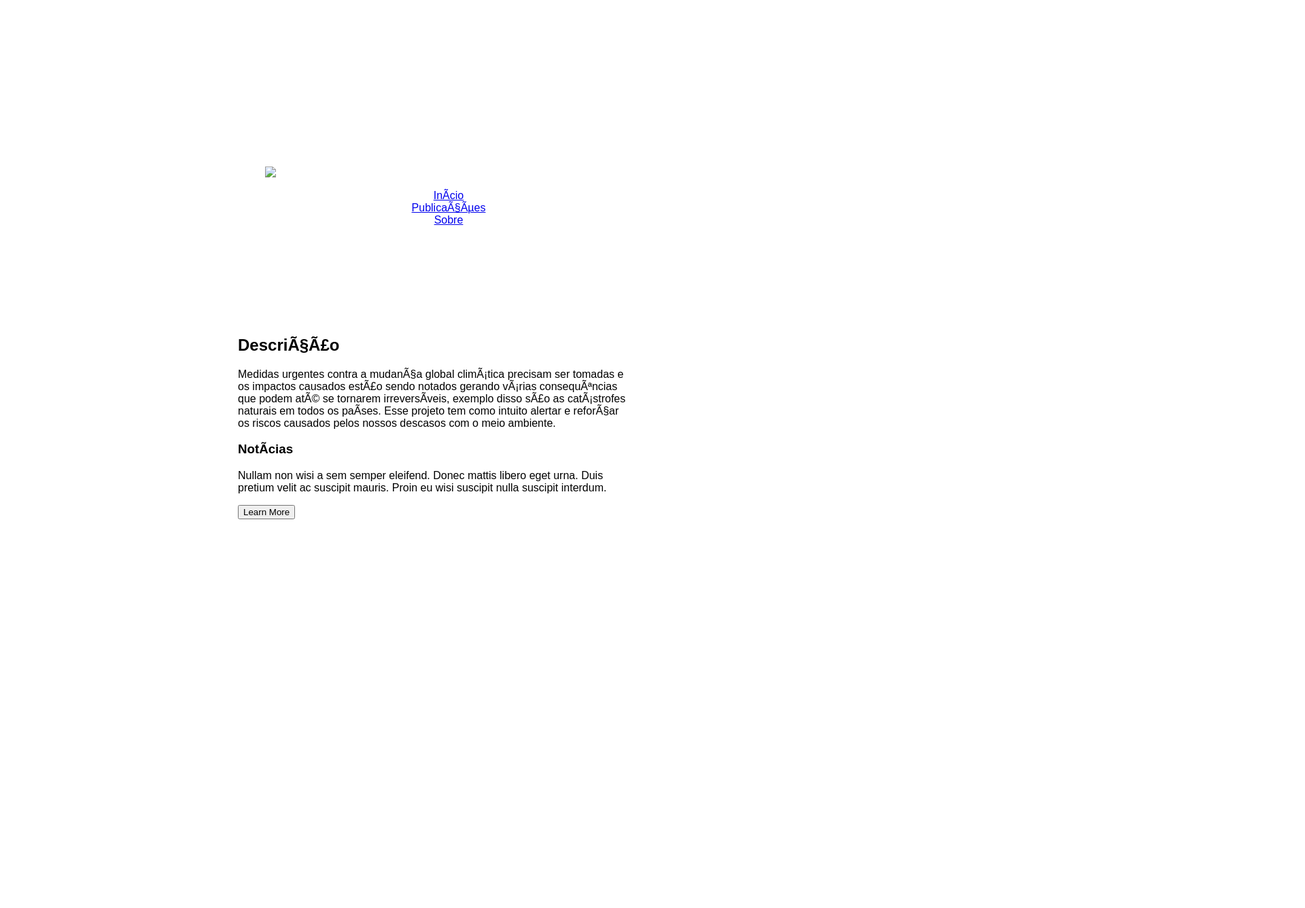
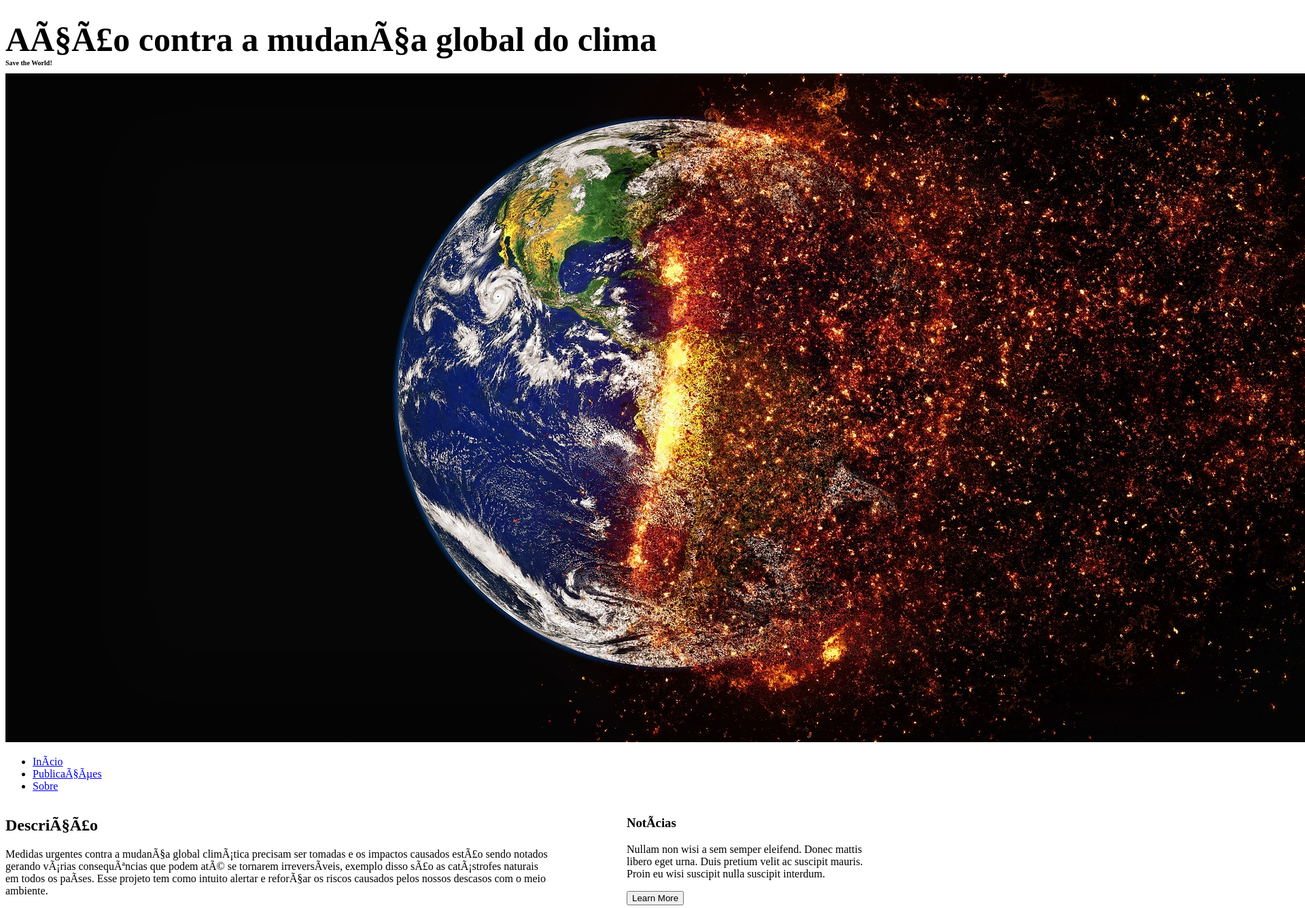
Before and after one commit to rafaelamuniz/rafaelamuniz.github.io, a plain HTML site: page index.html in a window 1280 px wide. Shown: the part 5-1341 px from the top of the page at 68% size, 1920 px wide, since content can reach past the window. Before the commit the page ends 800 px from the top, so only its background shows below. Drawn offline with Linux system fonts and the light colour scheme; files that its build step writes are made by us from their sources.

Commit message:
Update index.html

```diff
--- a/index.html
+++ b/index.html
@@ -1,33 +1,37 @@
 <!DOCTYPE html>
 <html lang="pt-br">
-<head>
+<head id="test">
 	<meta charset="uft-8">
 	<title>Mudança Climática</title>
-	<link rel="stylesheet" type="text/css" href="./css/estilo.css">
+	<link rel="stylesheet" type="text/css" href="estilo_projeto.css"/>
 </head>
 <body>
-	<header>
-		<h1>Ação contra a mudança global do clima</h1>
-		<img src="download/climate-change-2254711_1920.jpg" alt="Imagem de metade da terra normal e a outra metade se desfazendo">
+	<header class="inicio">
+		<h1 id="title">Ação contra a mudança global do clima</h1>
+		<h3 id="subtitle">Save the World!</h3>
+		<img src="climate-change-2254711_1920.jpg" alt="Imagem de metade da terra normal e a outra metade se desfazendo"
+		>
 		<nav>
-			<ul>
+			<ul class="ul">
 				<li><a href="#">Início</a></li>
 				<li><a href="#">Publicações</a></li>
 				<li><a href="#">Sobre</a></li>
 			</ul>
 		</nav>
 	</header>
-	<article>
-		<h2>Descrição</h2>
-		<p>Medidas urgentes contra a mudança global climática precisam ser tomadas e os impactos causados estão sendo notados gerando várias consequências que podem até se tornarem irreversíveis, exemplo disso são as catástrofes naturais em todos os países. Esse projeto tem como intuito alertar e reforçar os riscos causados pelos nossos descasos com o meio ambiente.</p>
-	</article>
-	<article>
+	<div class = "left">
+		<section>
+			<h2>Descrição</h2>
+			<p>Medidas urgentes contra a mudança global climática precisam ser tomadas e os impactos causados estão sendo notados gerando várias consequências que podem até se tornarem irreversíveis, exemplo disso são as catástrofes naturais em todos os países. Esse projeto tem como intuito alertar e reforçar os riscos causados pelos nossos descasos com o meio ambiente.</p>
+		</section>
+	</div>
+	<div class = "right">
 		<section>
 			<h3>Notícias</h3>
 			<p>Nullam non wisi a sem semper eleifend. Donec mattis libero eget urna. Duis pretium velit ac suscipit mauris. Proin eu wisi suscipit nulla suscipit interdum.
 			</p>
 			<button>Learn More</button>
 		</section>
-	</article>
+	</div>
 
 </body>
```
